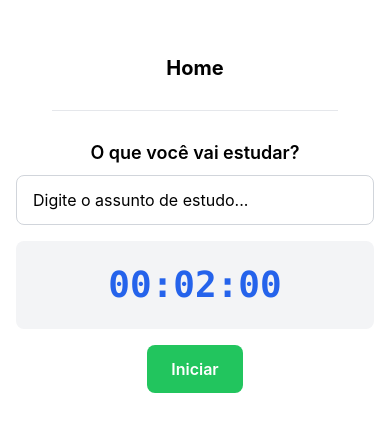
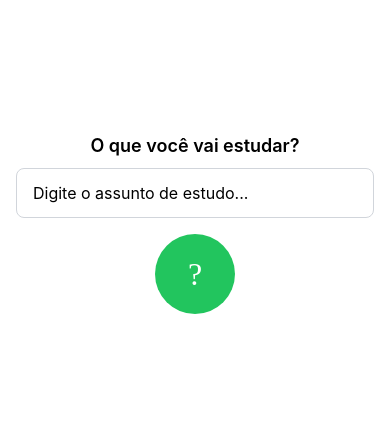
Before and after one commit to walissonsilva/bora-estudar, a React Native app: screen / in a window 390 px wide. Shown: the part 183-614 px from the top of the page. Built offline with nearby package versions, Linux system fonts and the light colour scheme.

Commit message:
feat(ScreenContent): improve timer display and add play button
- Simplify time formatting to show only minutes and seconds
- Add play button icon for starting timer
- Conditionally render timer display only when active

```diff
--- a/components/ScreenContent.tsx
+++ b/components/ScreenContent.tsx
@@ -1,5 +1,6 @@
 import { Text, View, TextInput, TouchableOpacity, Alert } from 'react-native';
 import { useState, useEffect, useRef } from 'react';
+import { AntDesign } from '@expo/vector-icons';
 
 type ScreenContentProps = {
   title: string;
@@ -46,10 +47,9 @@ export const ScreenContent = ({ title, children }: ScreenContentProps) => {
   }, [isRunning, isPaused]);
 
   const formatTime = (seconds: number) => {
-    const hours = Math.floor(seconds / 3600);
-    const minutes = Math.floor((seconds % 3600) / 60);
-    const secs = seconds % 60;
-    return `${hours.toString().padStart(2, '0')}:${minutes.toString().padStart(2, '0')}:${secs.toString().padStart(2, '0')}`;
+    const minutes = Math.floor(seconds / 60);
+    const remainingSeconds = seconds % 60;
+    return `${minutes.toString().padStart(2, '0')}:${remainingSeconds.toString().padStart(2, '0')}`;
   };
 
   const startTimer = () => {
@@ -86,9 +86,6 @@ export const ScreenContent = ({ title, children }: ScreenContentProps) => {
 
   return (
     <View className={styles.container}>
-      <Text className={styles.title}>{title}</Text>
-      <View className={styles.separator} />
-
       <View className={styles.studyContainer}>
         <Text className={styles.label}>O que você vai estudar?</Text>
         <TextInput
@@ -101,12 +98,22 @@ export const ScreenContent = ({ title, children }: ScreenContentProps) => {
           returnKeyType="go"
         />
 
-        <View className={styles.timerContainer}>
-          <Text className={styles.timer}>{formatTime(time)}</Text>
-        </View>
+        {/* Timer Display - Only show when running or paused */}
+        {(isRunning || time < TIMER_DURATION) && (
+          <View className={styles.timerContainer}>
+            <Text className={styles.timer}>{formatTime(time)}</Text>
+          </View>
+        )}
 
         <View className={styles.buttonContainer}>
-          {!isRunning ? (
+          {!isRunning && time === TIMER_DURATION ? (
+            <TouchableOpacity
+              className={styles.playButton}
+              onPress={startTimer}
+              disabled={!studyTopic.trim()}>
+              <AntDesign name="play" size={32} color="white" />
+            </TouchableOpacity>
+          ) : !isRunning ? (
             <TouchableOpacity className={styles.startButton} onPress={startTimer}>
               <Text className={styles.buttonText}>Iniciar</Text>
             </TouchableOpacity>
@@ -144,4 +151,6 @@ const styles = {
   resumeButton: `bg-blue-500 px-6 py-3 rounded-lg`,
   stopButton: `bg-red-500 px-6 py-3 rounded-lg`,
   buttonText: `text-white font-semibold text-base`,
+  playButton: `bg-green-500 w-20 h-20 rounded-full items-center justify-center`,
+  timerLabel: `text-sm text-gray-600 text-center mt-1`,
 };
```
